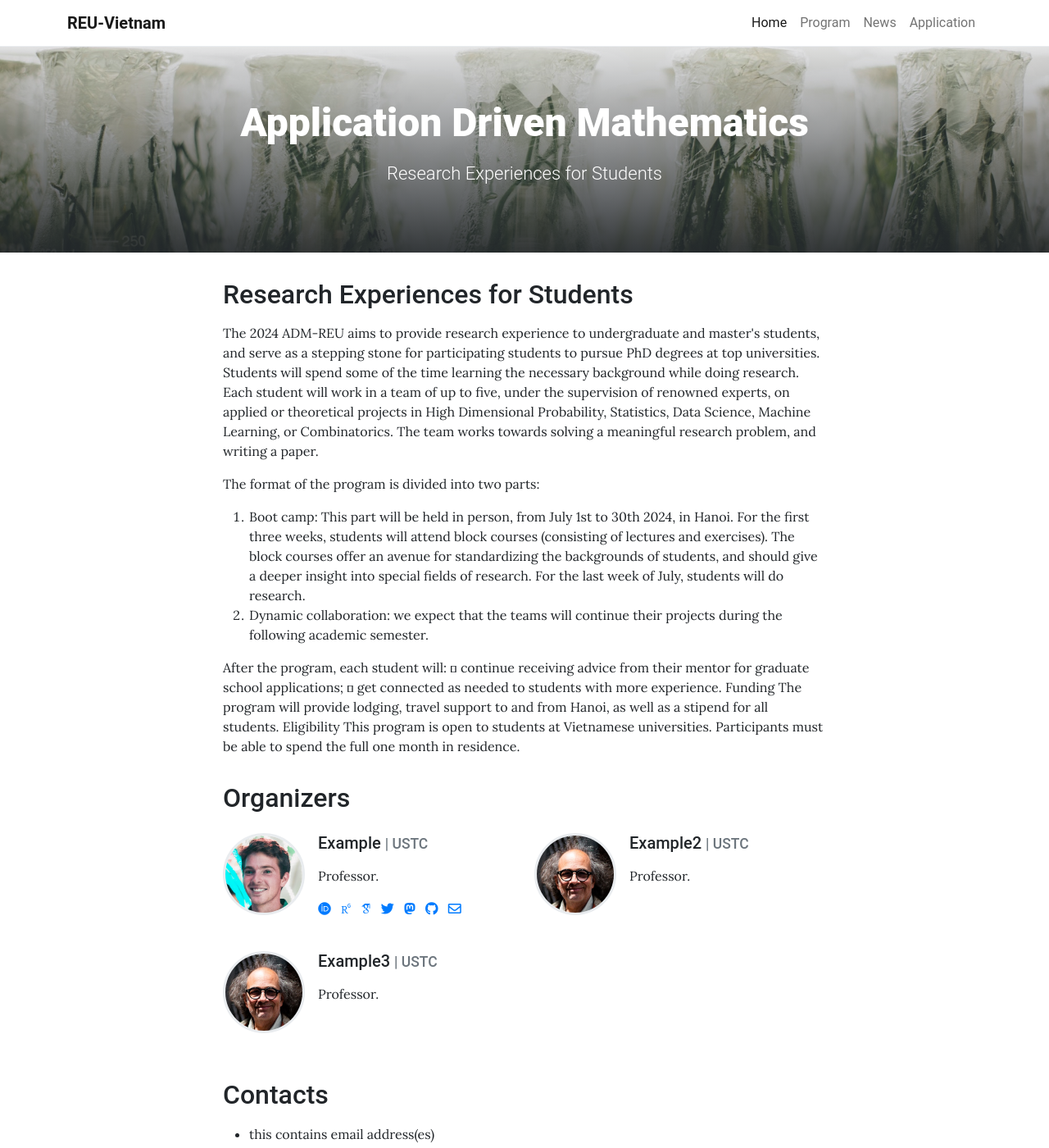
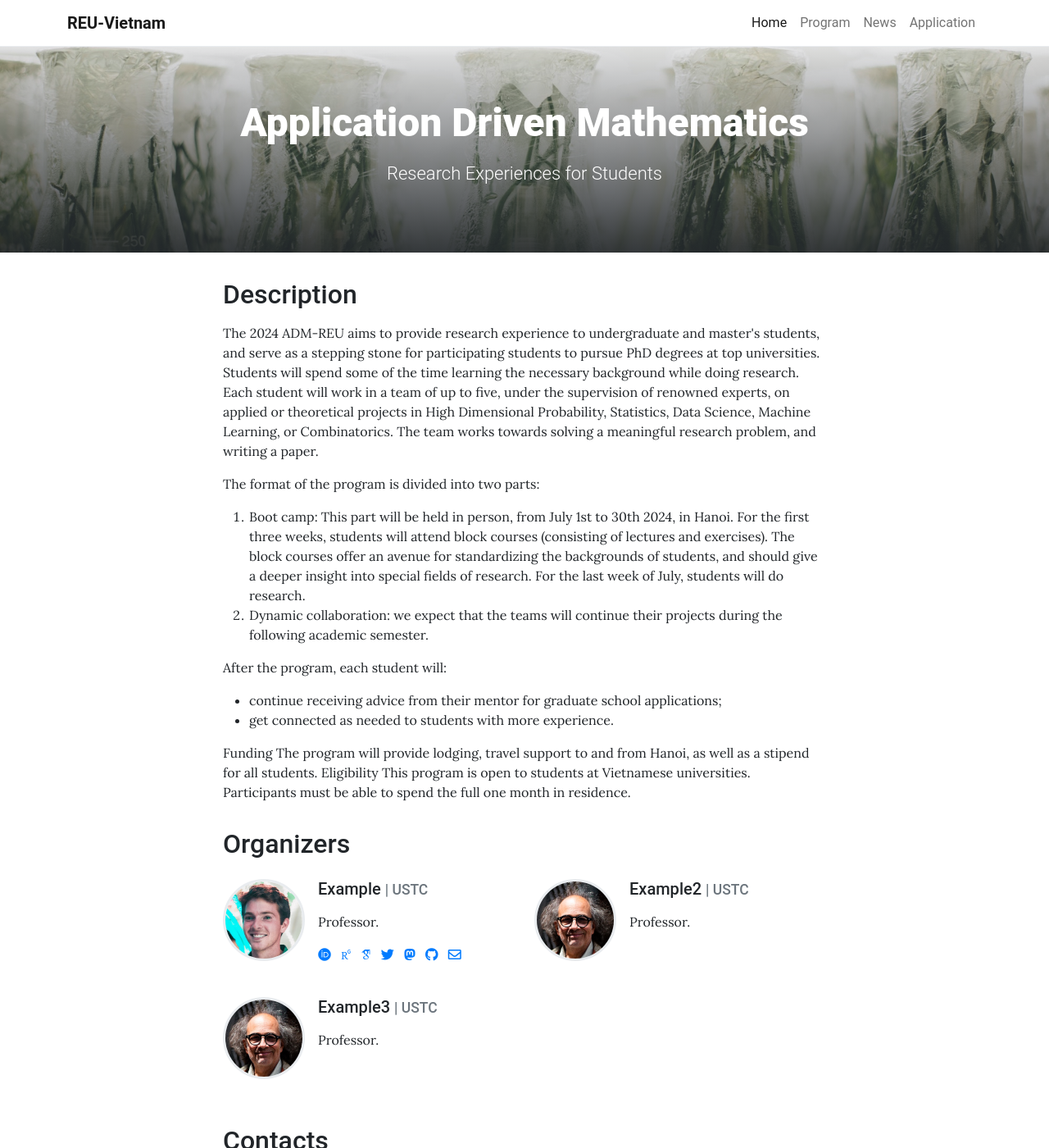
Before and after one commit to adm-vietnam/adm-vietnam.github.io, a Jekyll site: the page built from pages/home.md, in a window 1280 px wide and 1400 px high. Shown: the whole window at 82% size. Built offline with Jekyll 4.4.1, drawn with Linux system fonts in a browser that asks for light colours; some web fonts are replaced.

Commit message:
Update home.md

```diff
--- a/pages/home.md
+++ b/pages/home.md
@@ -5,7 +5,7 @@ description: Research Experiences for Students
 background: /assets/theme/images/chuttersnap-146799-unsplash.jpg
 permalink: /
 ---
-## Research Experiences for Students
+## Description
 
 <p>
 The 2024 ADM-REU aims to provide research experience to undergraduate and master's students, and serve as a
@@ -17,20 +17,23 @@ towards solving a meaningful research problem, and writing a paper.
 </p>
 The format of the program is divided into two parts:
 <ol>
-<li>
+  <li>
 Boot camp: This part will be held in person, from July 1st to 30th 2024, in Hanoi. For the first
 three weeks, students will attend block courses (consisting of lectures and exercises). The block
 courses offer an avenue for standardizing the backgrounds of students, and should give a deeper
-insight into special fields of research. For the last week of July, students will do research.
-</li>
-<li>
+insight into special fields of research. For the last week of July, students will do research.</li>
+  <li>
 Dynamic collaboration: we expect that the teams will continue their projects during the
-following academic semester.
-</li>
+following academic semester.</li>
 </ol>
 After the program, each student will:
- continue receiving advice from their mentor for graduate school applications;
- get connected as needed to students with more experience.
+<ul>
+  <li>
+    continue receiving advice from their mentor for graduate school applications;</li>
+  <li>
+    get connected as needed to students with more experience.</li>
+</ul>
+
 Funding
 The program will provide lodging, travel support to and from Hanoi, as well as a stipend for all students.
 Eligibility
```
